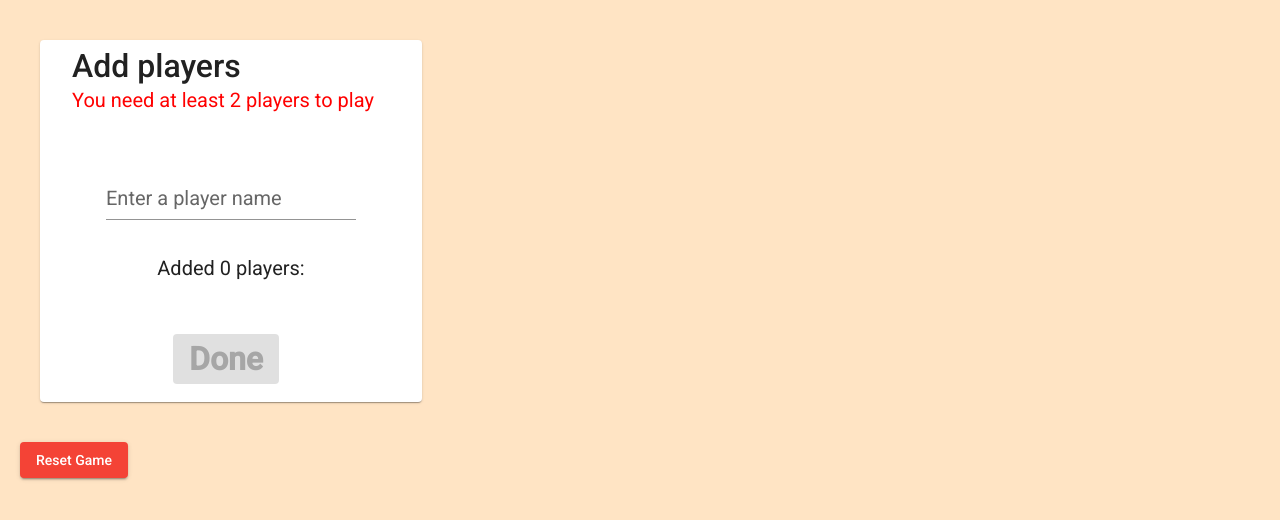
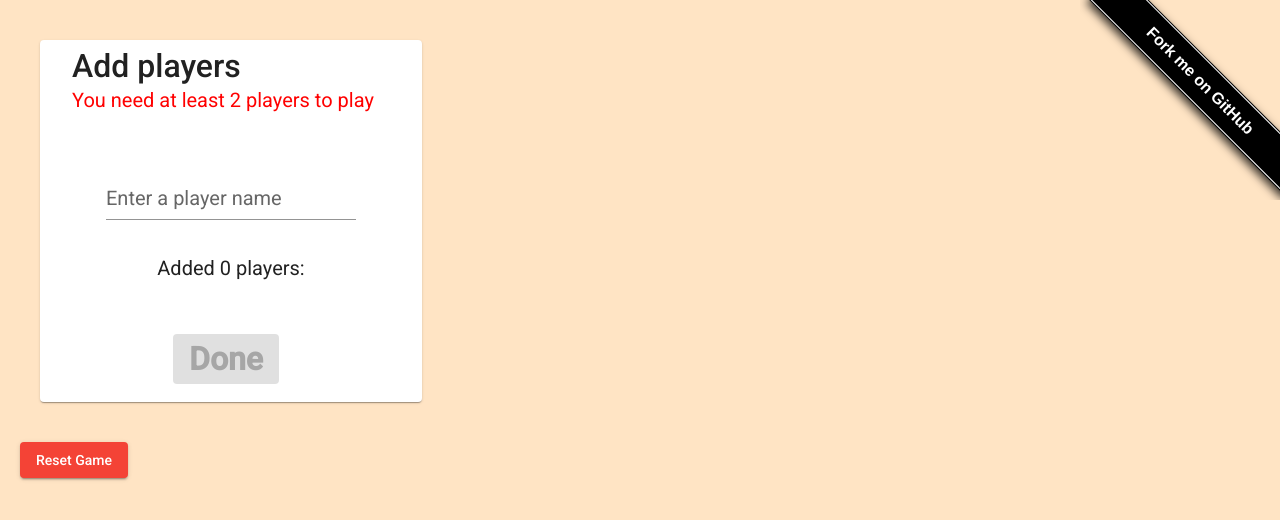
Before and after one commit to szh/dreidel-counter, an Angular app: page / in a window 1280 px wide. Shown: the top 520 px of the page. Built offline with nearby package versions, Linux system fonts and the light colour scheme.

Commit message:
add "fork me on github" banner

```diff
--- a/src/index.html
+++ b/src/index.html
@@ -1,5 +1,6 @@
 <!doctype html>
 <html lang="en">
+
 <head>
   <meta charset="utf-8">
   <title>DreidelCounter</title>
@@ -9,7 +10,10 @@
   <link href="https://fonts.googleapis.com/css?family=Roboto:300,400,500&display=swap" rel="stylesheet">
   <link href="https://fonts.googleapis.com/icon?family=Material+Icons" rel="stylesheet">
 </head>
+
 <body class="mat-typography">
+  <span id="forkongithub"><a href="https://github.com/szh/dreidel-counter">Fork me on GitHub</a></span>
   <app-root></app-root>
 </body>
+
 </html>
--- a/src/styles.css
+++ b/src/styles.css
@@ -53,3 +53,66 @@
 .mat-form-field-infix {
   width: 250px !important;
 }
+
+/* From https://codepo8.github.io/css-fork-on-github-ribbon/ */
+#forkongithub a {
+      background: #000;
+      color: #fff;
+      text-decoration: none;
+      font-family: arial, sans-serif;
+      text-align: center;
+      font-weight: bold;
+      padding: 5px 40px;
+      font-size: 1rem;
+      line-height: 2rem;
+      position: relative;
+      transition: 0.5s;
+    }
+
+    #forkongithub a:hover {
+      background: #c11;
+      color: #fff;
+    }
+
+    #forkongithub a::before,
+    #forkongithub a::after {
+      content: "";
+      width: 100%;
+      display: block;
+      position: absolute;
+      top: 1px;
+      left: 0;
+      height: 1px;
+      background: #fff;
+    }
+
+    #forkongithub a::after {
+      bottom: 1px;
+      top: auto;
+    }
+
+    @media screen and (min-width:800px) {
+      #forkongithub {
+        position: absolute;
+        display: block;
+        top: 0;
+        right: 0;
+        width: 200px;
+        overflow: hidden;
+        height: 200px;
+        z-index: 9999;
+      }
+
+      #forkongithub a {
+        width: 200px;
+        position: absolute;
+        top: 60px;
+        right: -60px;
+        transform: rotate(45deg);
+        -webkit-transform: rotate(45deg);
+        -ms-transform: rotate(45deg);
+        -moz-transform: rotate(45deg);
+        -o-transform: rotate(45deg);
+        box-shadow: 4px 4px 10px rgba(0, 0, 0, 0.8);
+      }
+    }
```
